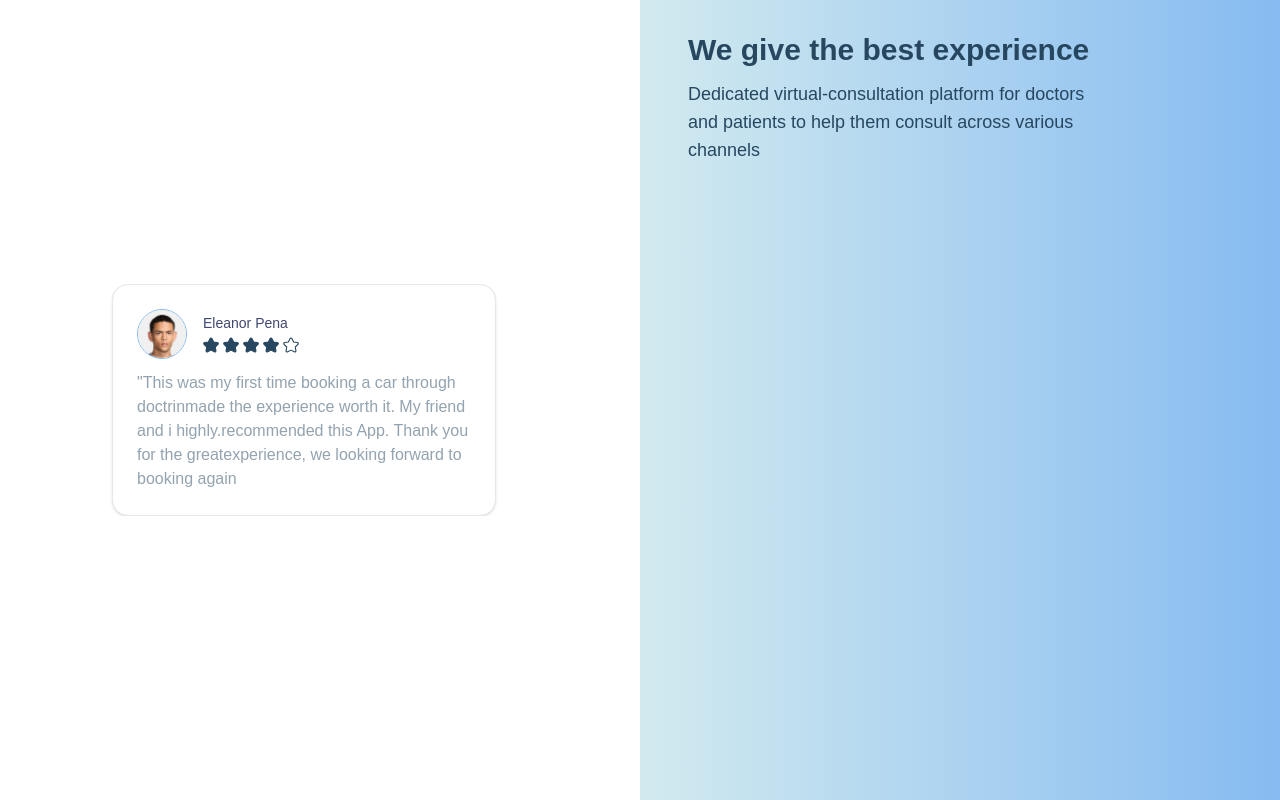
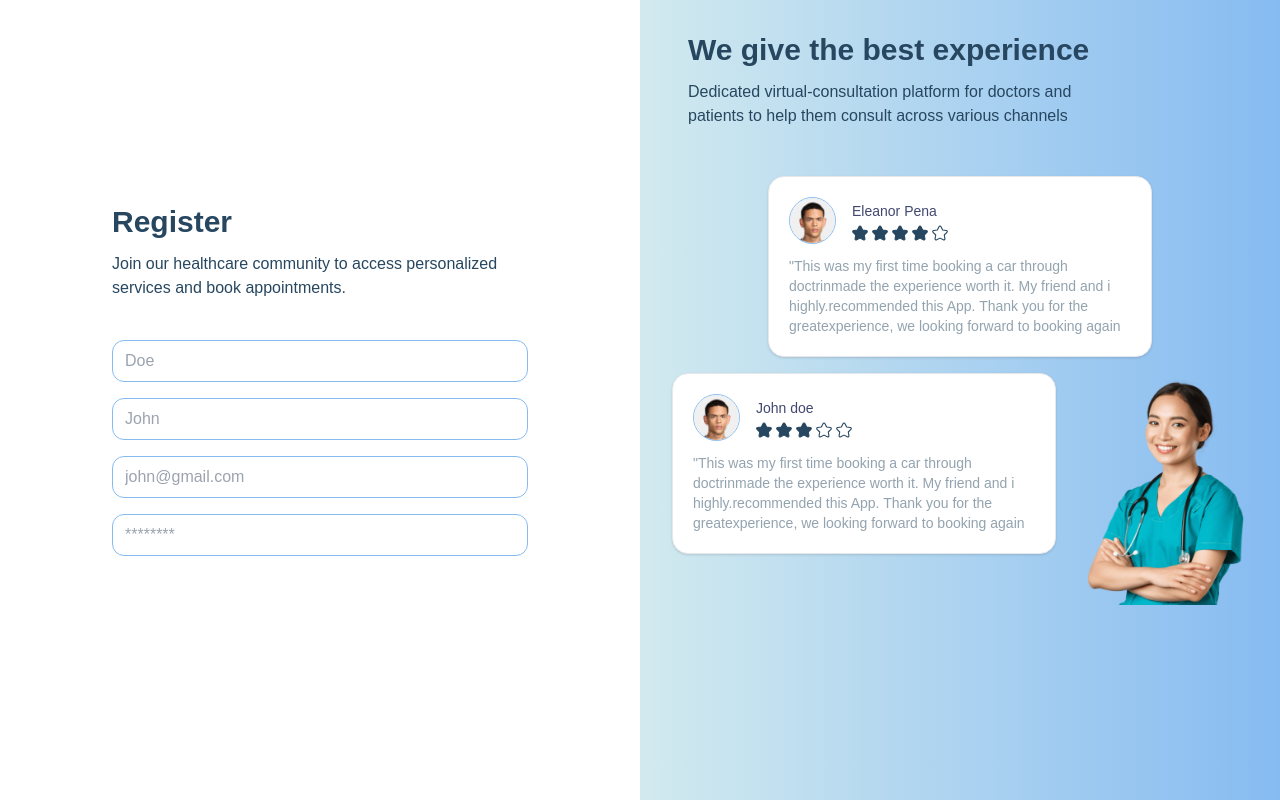
Before and after one commit to SergeCodeur/figma-to-code-ed2-week4, a Next.js app: page /auth/sign-up in a window 1280 px wide. Built offline with nearby package versions, Linux system fonts and the light colour scheme.

Commit message:
build(register): register for sign-up page

```diff
--- a/src/app/auth/layout.tsx
+++ b/src/app/auth/layout.tsx
@@ -1,3 +1,6 @@
+import Image from "next/image";
+import Card from "./ui/card";
+
 export default function AuthLayout({
 	children,
 }: Readonly<{
@@ -6,14 +9,53 @@ export default function AuthLayout({
 	return (
 		<div className="flex h-screen w-screen">
 			<div className="hidden flex-1 bg-gradient-to-r from-primary-200 to-primary-300 bg-cover order-last lg:flex">
-				<div className="space-y-3 pt-8 pl-12 flex flex-col">
-					<span className="text-3xl text-primary-900 font-bold">
-						We give the best experience
-					</span>
-					<span className="max-w-[26rem] text-primary-900 text-lg">
-						Dedicated virtual-consultation platform for doctors and patients to
-						help them consult across various channels
-					</span>
+				<div className="space-y-12 w-full">
+					<div className="space-y-3 pt-8 pl-12 flex flex-col">
+						<span className="text-3xl text-primary-900 font-extrabold">
+							We give the best experience
+						</span>
+						<span className="max-w-sm text-primary-900 text-base">
+							Dedicated virtual-consultation platform for doctors and patients
+							to help them consult across various channels
+						</span>
+					</div>
+					<div className="space-y-4">
+						<div className="flex justify-center items-center">
+							<Card
+								color="text-primary-900"
+								fill={4}
+								image="/images/profile.png"
+								name="Eleanor Pena"
+								rating={5}
+								text={`"This was my first time booking a car through doctrinmade the experience
+				worth it. My friend and i highly.recommended this App. Thank you for the
+				greatexperience, we looking forward to booking again`}
+							/>
+						</div>
+						<div className="flex space-x-8">
+							<div className="ml-8">
+								<Card
+									color="text-primary-900"
+									fill={3}
+									image="/images/profile.png"
+									name="John doe"
+									rating={5}
+									text={`"This was my first time booking a car through doctrinmade the experience
+				worth it. My friend and i highly.recommended this App. Thank you for the
+				greatexperience, we looking forward to booking again`}
+								/>
+							</div>
+
+							<Image
+								src="/images/doctor.png"
+								alt={`doctor picture`}
+								className=""
+								width={160}
+								height={10}
+								priority
+							/>
+						</div>
+					</div>
 				</div>
 			</div>
 			<div className="flex flex-1 items-center justify-center bg-white">
--- a/src/app/auth/sign-up/page.tsx
+++ b/src/app/auth/sign-up/page.tsx
@@ -1,18 +1,30 @@
 import React from "react";
-import Card from "../ui/card";
+import Input from "../ui/input";
 
 const SignUp = () => {
 	return (
-		<Card
-			color="text-primary-900"
-			fill={4}
-			image="/images/profile.png"
-			name="Eleanor Pena"
-			rating={5}
-			text={`"This was my first time booking a car through doctrinmade the experience
-				worth it. My friend and i highly.recommended this App. Thank you for the
-				greatexperience, we looking forward to booking again`}
-		/>
+		<div className="flex flex-col justify-center items-center space-y-10">
+			<div className="flex flex-col space-y-3 ">
+				<span className="font-extrabold text-3xl text-primary-900">
+					Register
+				</span>
+				<span className="text-base text-primary-900">
+					Join our healthcare community to access personalized services and book
+					appointments.
+				</span>
+			</div>
+			<div className="flex flex-col space-y-4 w-full">
+				<Input className="input-block" placeholder="Doe" type="text" />
+				<Input className="input-block" placeholder="John" type="text" />
+				<Input
+					className="input-block"
+					placeholder="john@gmail.com"
+					type="email"
+				/>
+				<Input className="input-block" placeholder="********" type="password" />
+			</div>
+			<div></div>
+		</div>
 	);
 };
 
--- /dev/null
+++ b/src/app/auth/ui/button.tsx
@@ -0,0 +1,21 @@
+import { FC, ForwardedRef, forwardRef, ReactNode } from "react";
+
+interface IButton {
+	children: ReactNode;
+	handleFunction?: () => void;
+}
+
+type ButtonProps = IButton & React.ButtonHTMLAttributes<HTMLButtonElement>;
+
+const Button: FC<ButtonProps> = forwardRef(
+	(props, ref: ForwardedRef<HTMLButtonElement>) => {
+		const { children, handleFunction, ...rest } = props;
+		return (
+			<button {...rest} onClick={handleFunction} ref={ref}>
+				{children}
+			</button>
+		);
+	},
+);
+
+export default Button;
--- a/src/app/auth/ui/card.tsx
+++ b/src/app/auth/ui/card.tsx
@@ -18,16 +18,16 @@ const Card: FC<ICard> = props => {
 
 	return (
 		<div
-			className="block max-w-sm p-6 bg-white border
+			className="block max-w-sm p-5 bg-white border
 		 border-gray-200 rounded-2xl space-y-3 shadow"
 		>
-			<div className="w-96 flex space-x-4">
+			<div className="flex space-x-4">
 				<Image
 					src={image}
 					alt={`${name}'s profile picture`}
 					className="rounded-full border border-primary-300"
-					width={50}
-					height={50}
+					width={47}
+					height={47}
 					priority
 				/>
 				<div className="flex flex-col pt-1 space-y-1">
@@ -35,7 +35,7 @@ const Card: FC<ICard> = props => {
 					<div className="flex space-x-1">{renderRatings}</div>
 				</div>
 			</div>
-			<p className="font-normal text-primary-50">{text}</p>
+			<p className="font-normal text-sm text-primary-50">{text}</p>
 		</div>
 	);
 };
--- /dev/null
+++ b/src/app/auth/ui/input.tsx
@@ -0,0 +1,14 @@
+import { FC, ForwardedRef, forwardRef } from "react";
+
+interface IInput {
+	handleFunction?: () => void;
+}
+type InputProps = IInput & React.InputHTMLAttributes<HTMLInputElement>;
+const Input: FC<InputProps> = forwardRef(
+	(props, ref: ForwardedRef<HTMLInputElement>) => {
+		const { handleFunction, ...rest } = props;
+		return <input {...rest} onClick={handleFunction} ref={ref} />;
+	},
+);
+
+export default Input;
--- a/src/app/globals.css
+++ b/src/app/globals.css
@@ -25,3 +25,11 @@ body {
     text-wrap: balance;
   }
 }
+
+@layer components {
+  .input-block {
+    @apply border border-primary-300 rounded-xl py-2 px-3
+     text-gray-600 text-base placeholder-gray-400
+   focus:border-blue-500 focus:outline-none focus:ring-blue-500
+  }
+}
```
Also changed, not shown: public/images/doctor.png (added), src/app/auth/ui/star.svg (deleted), src/app/auth/ui/toto.tsx (deleted).
